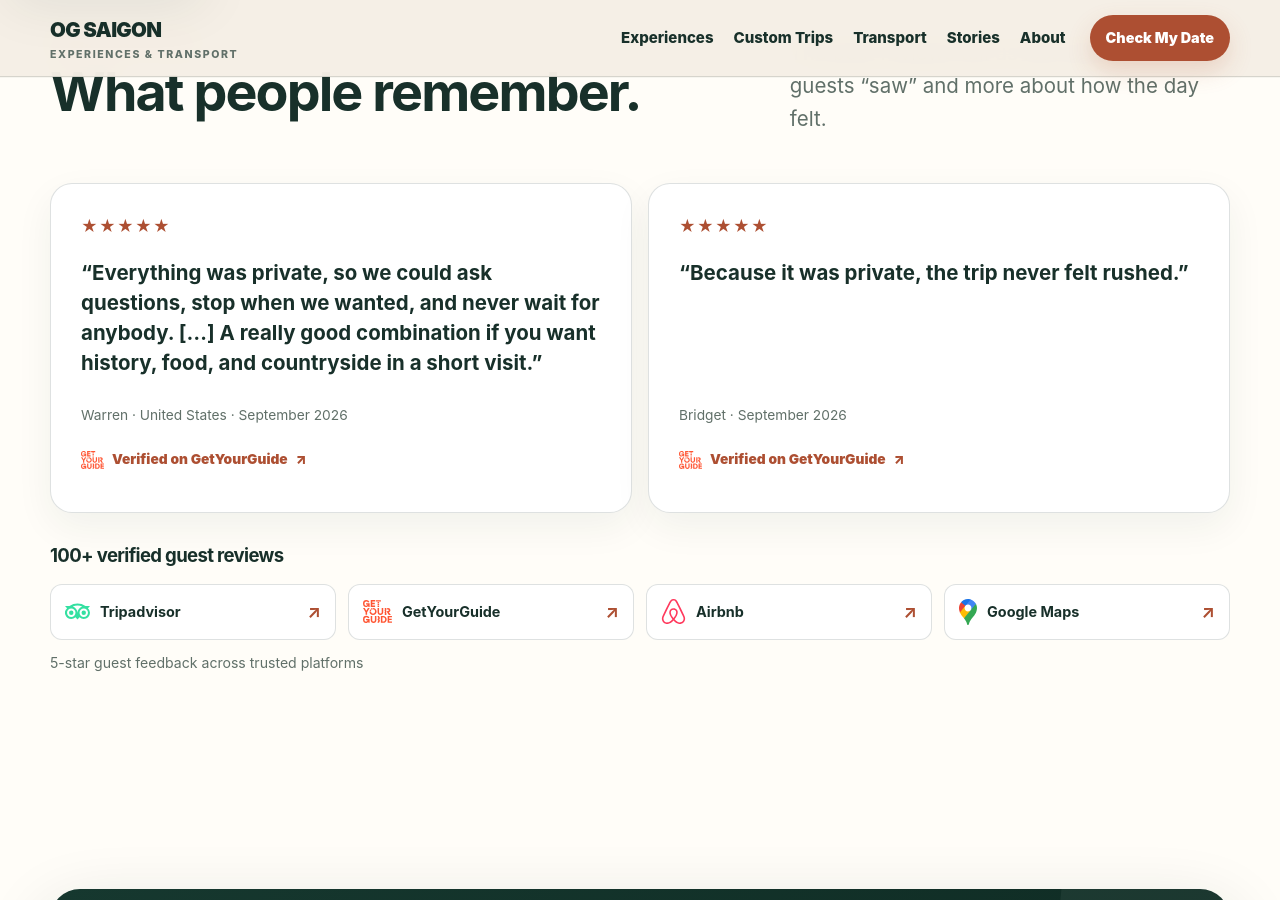
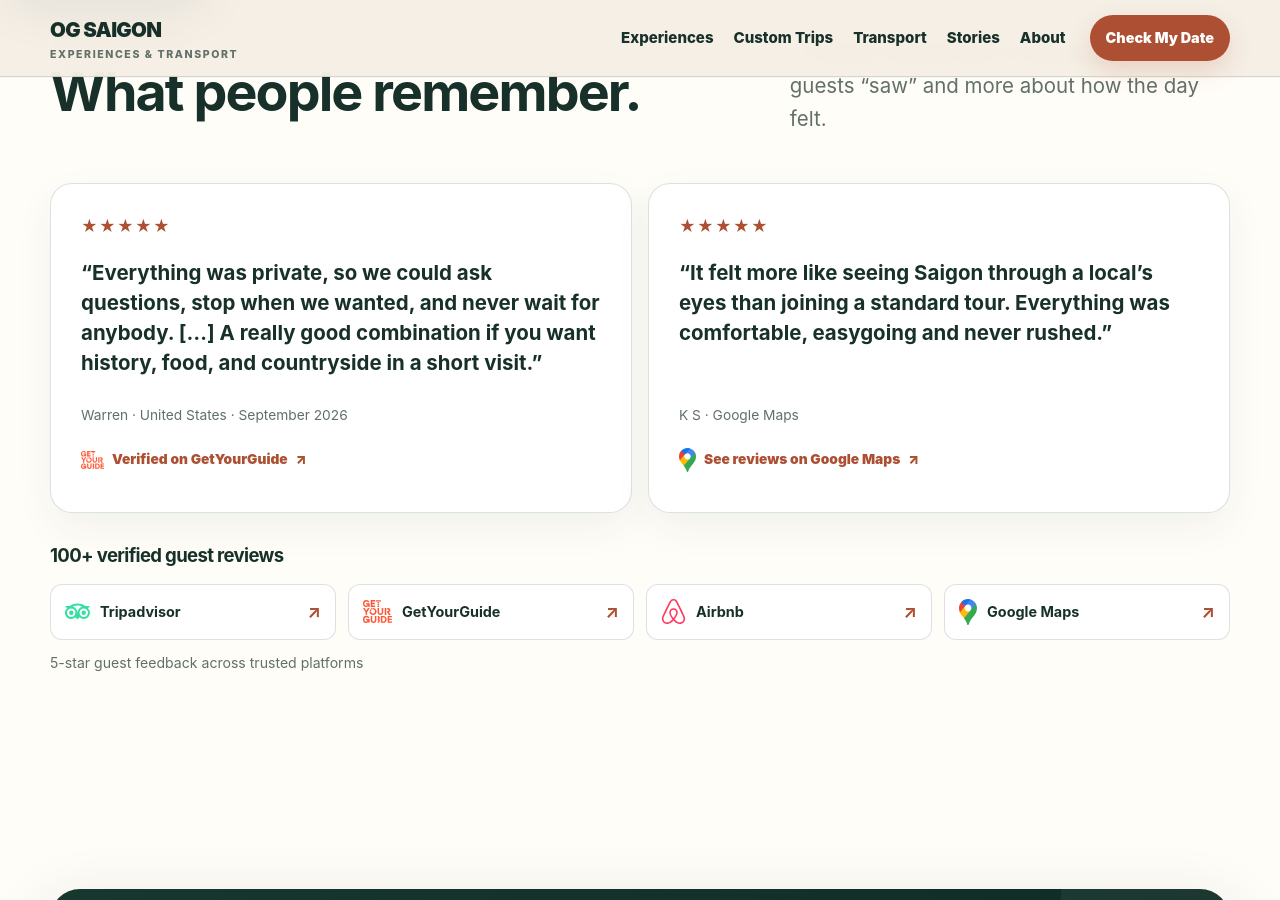
Before and after one commit to DSG2025/DSG2025.github.io, a Jekyll site: the page built from index.html, in a window 1280 px wide and 900 px high, scrolled down 3524 px. Built offline with Jekyll 4.4.1, drawn with Linux system fonts in a browser that asks for light colours.

Commit message:
Reviews: replace Bridget with real Google Maps guest feedback and simplify trust link

```diff
--- a/index.html
+++ b/index.html
@@ -103,7 +103,7 @@ footer_variant: home
 <div class="trust-item"><strong>Private, built around your group</strong></div>
 <div class="trust-item"><strong>Licensed local guiding</strong></div>
 <div class="trust-item trust-review">
-<a class="trust-review-heading" href="#traveler-reviews" aria-label="Read 100+ guest reviews"><strong>100+ Guest Reviews</strong><span class="trust-review-title-arrow" aria-hidden="true">↓</span><span class="trust-review-cue">Read guest reviews ↓</span></a>
+<a class="trust-review-heading" href="#traveler-reviews" aria-label="Read 100+ guest reviews"><strong>100+ Guest Reviews</strong><span class="trust-review-title-arrow" aria-hidden="true">↓</span></a>
 <span>Personal experiences, thoughtfully tailored to you.</span>
 <div class="trust-platforms" aria-label="Find OG Saigon on review platforms">
 <a href="https://www.getyourguide.com/og-saigon-experience--transport-s695288/" target="_blank" rel="noopener noreferrer" aria-label="OG Saigon on GetYourGuide (opens in new tab)" title="GetYourGuide"><img src="/assets/images/review-platforms/getyourguide.svg" alt="GetYourGuide" width="28" height="22" loading="lazy" /></a>
@@ -229,9 +229,9 @@ footer_variant: home
 </article>
 <article class="testimonial-card">
 <div aria-label="5 out of 5 stars" class="testimonial-stars">★★★★★</div>
-<blockquote class="testimonial-quote">“Because it was private, the trip never felt rushed.”</blockquote>
-<p class="testimonial-meta">Bridget · September 2026</p>
-<a class="testimonial-source text-link" data-platform-link="getyourguide" href="https://www.getyourguide.com/og-saigon-experience--transport-s695288/" rel="noopener noreferrer" target="_blank"><img src="/assets/images/review-platforms/getyourguide.svg" alt="" aria-hidden="true" width="23" height="19" loading="lazy">Verified on GetYourGuide <span aria-hidden="true">↗</span></a>
+<blockquote class="testimonial-quote">“It felt more like seeing Saigon through a local’s eyes than joining a standard tour. Everything was comfortable, easygoing and never rushed.”</blockquote>
+<p class="testimonial-meta">K S · Google Maps</p>
+<a class="testimonial-source text-link" href="https://maps.app.goo.gl/WbifDsGKfHmSeFuR7" rel="noopener noreferrer" target="_blank" aria-label="See OG Saigon reviews on Google Maps (opens in a new tab)"><img src="/assets/images/review-platforms/googlemaps.svg" alt="" aria-hidden="true" width="17" height="25" loading="lazy">See reviews on Google Maps <span aria-hidden="true">↗</span></a>
 </article>
 </div>
 <div class="reviews-proof" aria-labelledby="reviews-proof-title">
```
